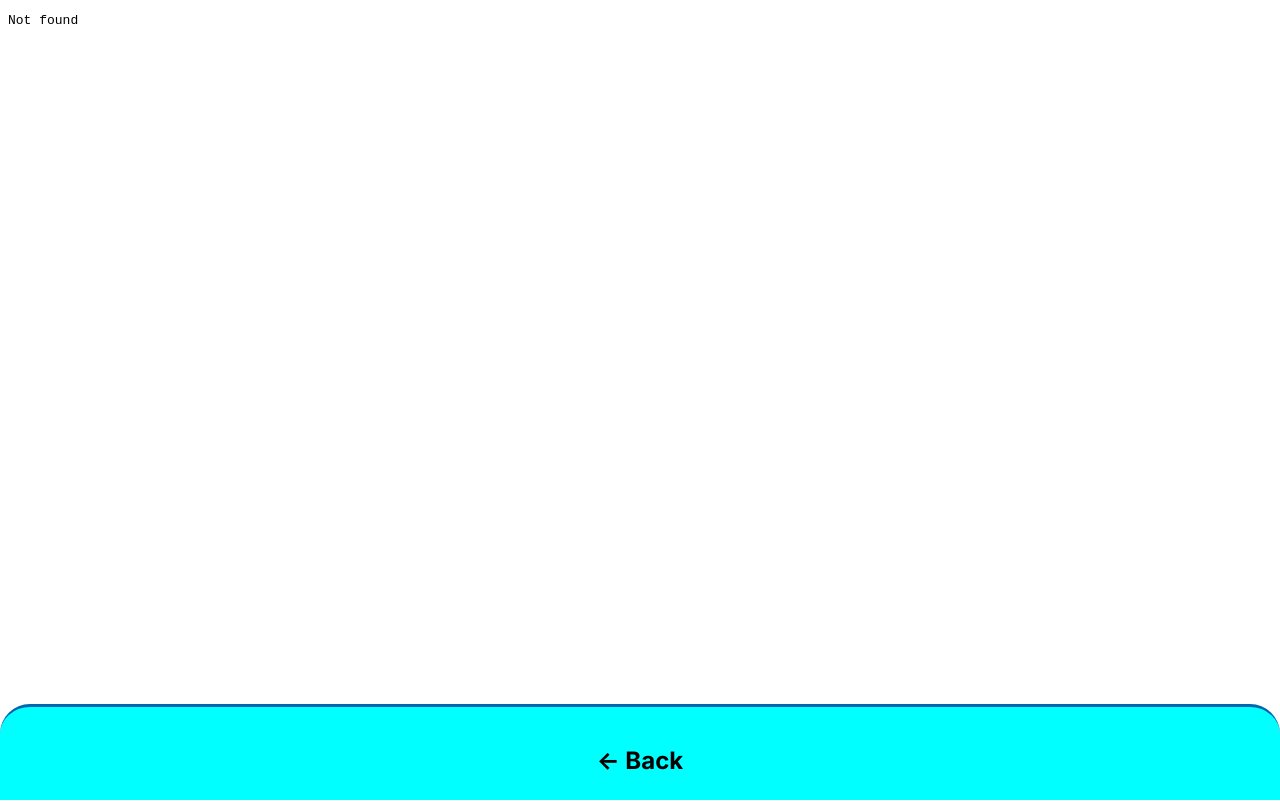
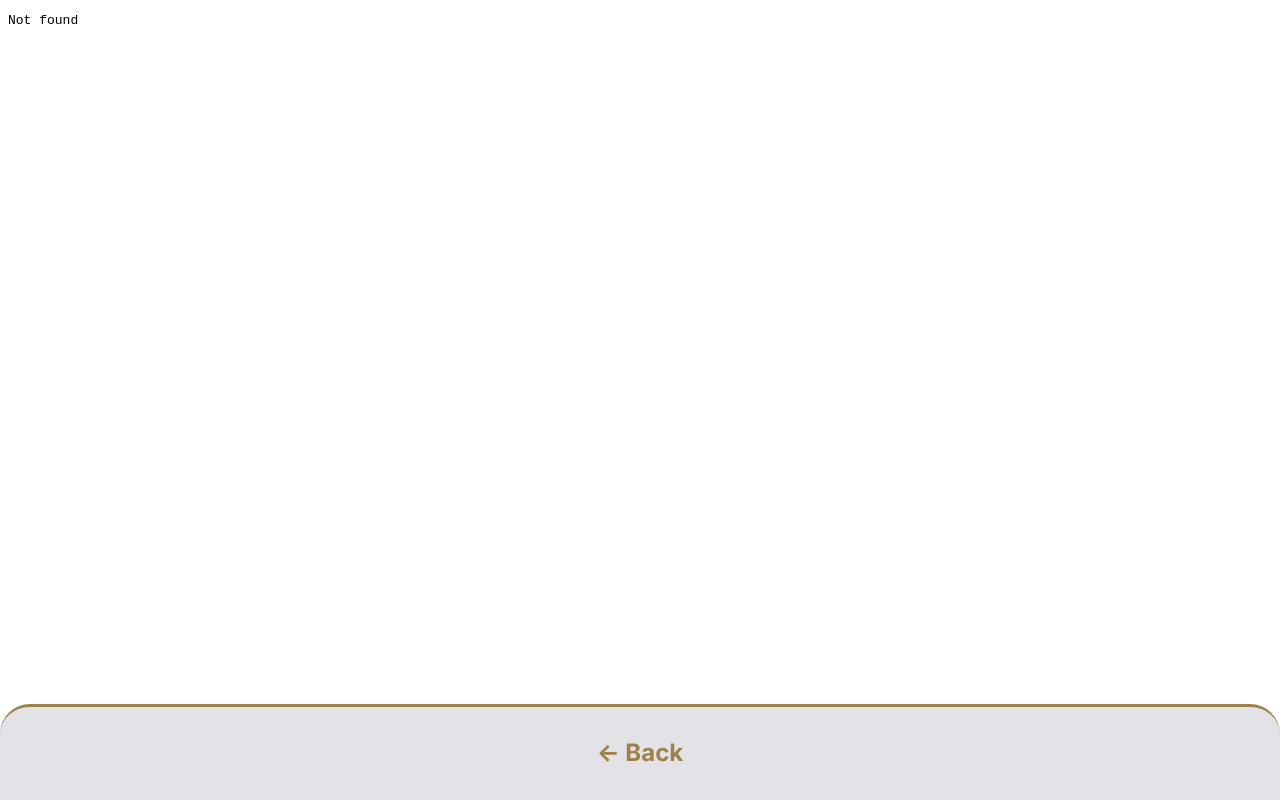
Before and after one commit to MAbarri/flutter_news, a plain HTML site: page single_article.html in a window 1280 px wide. Drawn offline with Linux system fonts and the light colour scheme.

Commit message:
updated back button

```diff
--- a/single_article.html
+++ b/single_article.html
@@ -33,7 +33,7 @@
 
 <body >
   <div>
-    <div onclick="goBack()" style="width: 100%;height: 12vh;position: absolute;bottom: 0;text-align: center;background-color: aqua;    padding-top: 4vh;border-radius: 30px;border-bottom-right-radius: 0;border-bottom-left-radius: 0;border-top: solid 3px #0064af;">
+    <div onclick="goBack()" style="width: 100%; height: 12vh; position: absolute; bottom: 0; text-align: center; background-color: #E3E2E6; padding-top: 3vh; border-radius: 30px; border-bottom-right-radius: 0; border-bottom-left-radius: 0; border-top: solid 3px #9C824A; color: #9C824A;">
       <h2><- Back</h2>
     </div>
     <div id="add_after_me"></div>
```
